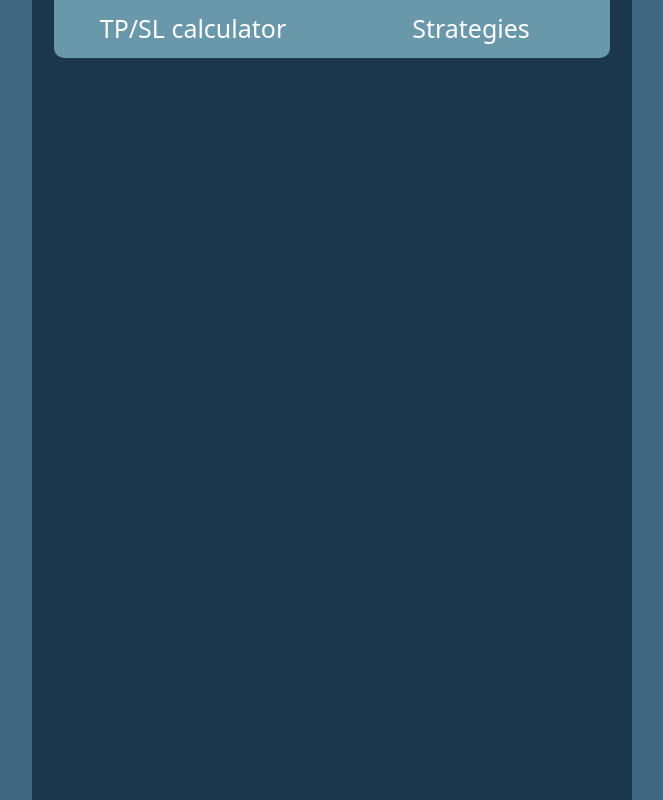
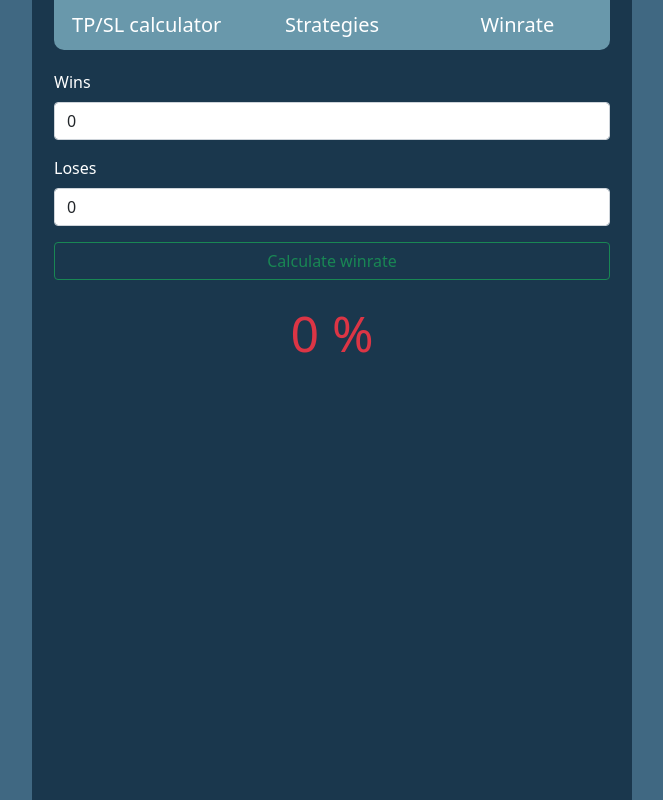
Before and after one commit to gaborpfeiffer/winloss_calculator, a React (Create React App) app: page /winloss_calculator/winrate in a window 1280 px wide. Shown: the whole page, without its empty margins (308-971 px from the left). Built offline with nearby package versions, Linux system fonts and the light colour scheme.

Commit message:
develop winrate calculator

```diff
--- a/src/App.css
+++ b/src/App.css
@@ -41,7 +41,7 @@ width: 100%;
 .navigation a {
 	text-decoration: none;
 	color: white;
-	font-size: 25px;
+	font-size: 20px;
 	display: flex;
 	justify-content: center;
 	width: 100%;
@@ -68,3 +68,7 @@ width: 100%;
 .calcResultItem span {
 	font-size: 40px;
 }
+
+.winrateResult {
+	font-size: 50px;
+}
--- a/src/App.js
+++ b/src/App.js
@@ -5,6 +5,7 @@ import { BrowserRouter, Routes, Route } from 'react-router-dom'
 import AppNavigation from './components/AppNavigation'
 import CalculatorPage from './pages/CalculatorPage'
 import StrategiesPage from './pages/StrategiesPage'
+import WinratePage from './pages/WinratePage'
 import { AppState } from './AppContext'
 
 function App() {
@@ -18,6 +19,7 @@ function App() {
 							<Routes>
 								<Route path="winloss_calculator/calculator" element={<CalculatorPage />} />
 								<Route path="winloss_calculator/strategies" element={<StrategiesPage />} />
+								<Route path="winloss_calculator/winrate" element={<WinratePage />} />
 							</Routes>
 						</AppState>
 					</BrowserRouter>
--- a/src/components/AppNavigation.js
+++ b/src/components/AppNavigation.js
@@ -7,8 +7,11 @@ const AppNavigation = () => {
 			<span className="bottom-left-radius">
 				<Link to="winloss_calculator/calculator" >TP/SL calculator</Link>
 			</span>
+			<span>
+				<Link to="winloss_calculator/strategies">Strategies</Link>
+			</span>
 			<span className="bottom-right-radius">
-				<Link to="winloss_calculator/strategies">Strategies</Link>
+				<Link to="winloss_calculator/winrate">Winrate</Link>
 			</span>
 		</div>
 	)
--- /dev/null
+++ b/src/components/WinrateCalculator.js
@@ -0,0 +1,45 @@
+import { useState } from 'react'
+import { Form, Button } from 'react-bootstrap'
+
+const WinrateCalculator = () => {
+
+	const [value, setValue] = useState({ wins: 0, loses: 0 })
+	const [winrate, setWinrate] = useState(0)
+
+	const handleChange = (e) => {
+		const targetName = e.target.name
+		const targetValue = e.target.value
+		setValue({ ...value, [targetName]: parseInt(targetValue) })
+	}
+
+	const handleClick = () => {
+		const winrate = parseFloat(value.wins / (value.wins + value.loses) * 100).toFixed(2)
+		setWinrate(winrate)
+	}
+
+	return (
+		<>
+			<Form.Group className="mb-3">
+				<Form.Label>Wins</Form.Label>
+				<Form.Control onChange={handleChange} type="number" name="wins" value={value.wins} placeholder="Enter number of wins"></Form.Control>
+			</Form.Group>
+
+			<Form.Group className="mb-3">
+				<Form.Label>Loses</Form.Label>
+				<Form.Control onChange={handleChange} type="number" name="loses" value={value.loses} placeholder="Enter number of loses"></Form.Control>
+			</Form.Group>
+
+
+
+			<div className="d-grid gap-2">
+				<Button onClick={handleClick} variant="outline-success">Calculate winrate</Button>
+			</div>
+
+			<div className={`mt-3 winrateResult d-flex justify-content-center ${winrate >= 66 ? 'text-success' : 'text-danger'}`}>
+				{winrate} %
+			</div>
+		</>
+	)
+}
+
+export default WinrateCalculator
--- /dev/null
+++ b/src/pages/WinratePage.js
@@ -0,0 +1,14 @@
+import { Row, Col } from 'react-bootstrap'
+import WinrateCalculator from '../components/WinrateCalculator'
+
+const WinratePage = () => {
+	return (
+		<Row>
+			<Col lg="12">
+				<WinrateCalculator />
+			</Col>
+		</Row>
+	)
+}
+
+export default WinratePage
```
